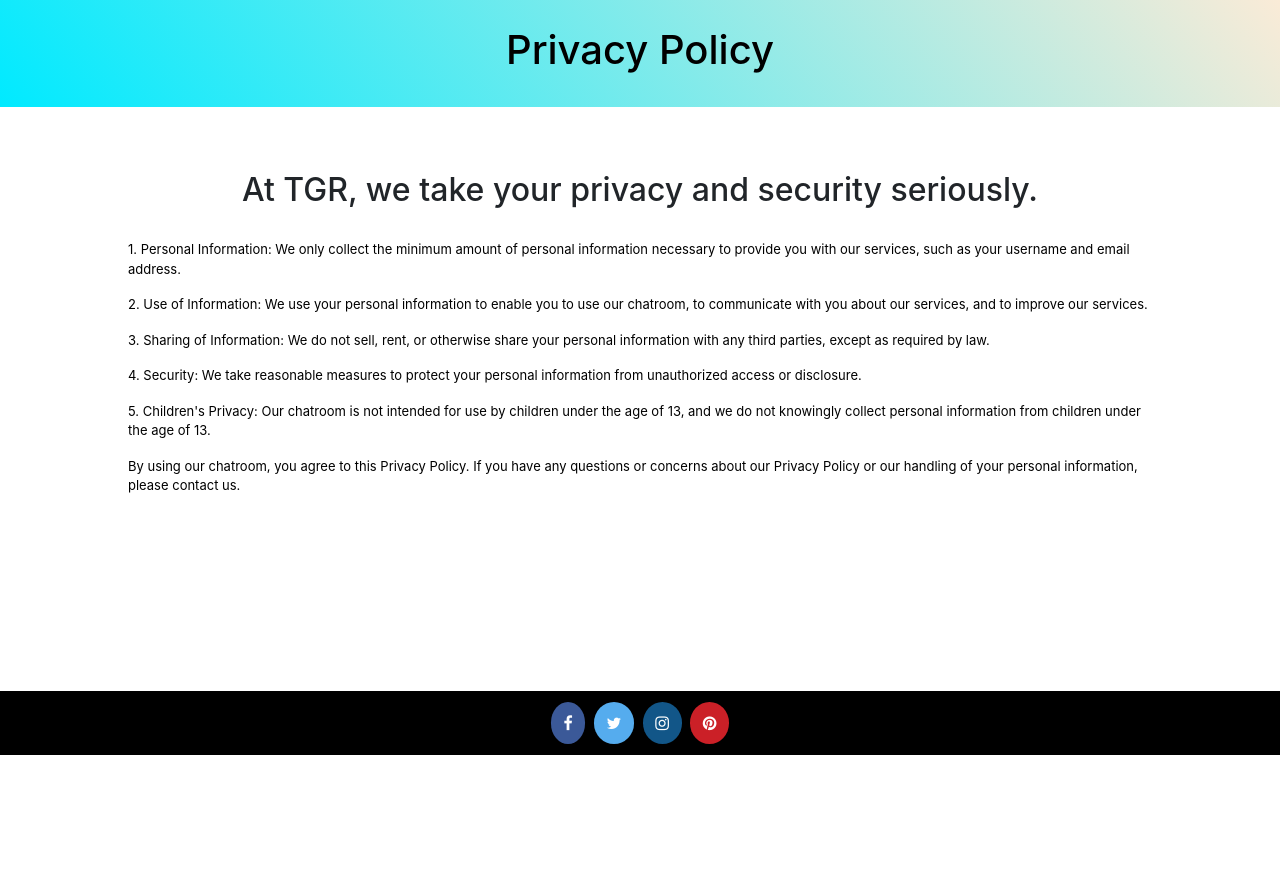
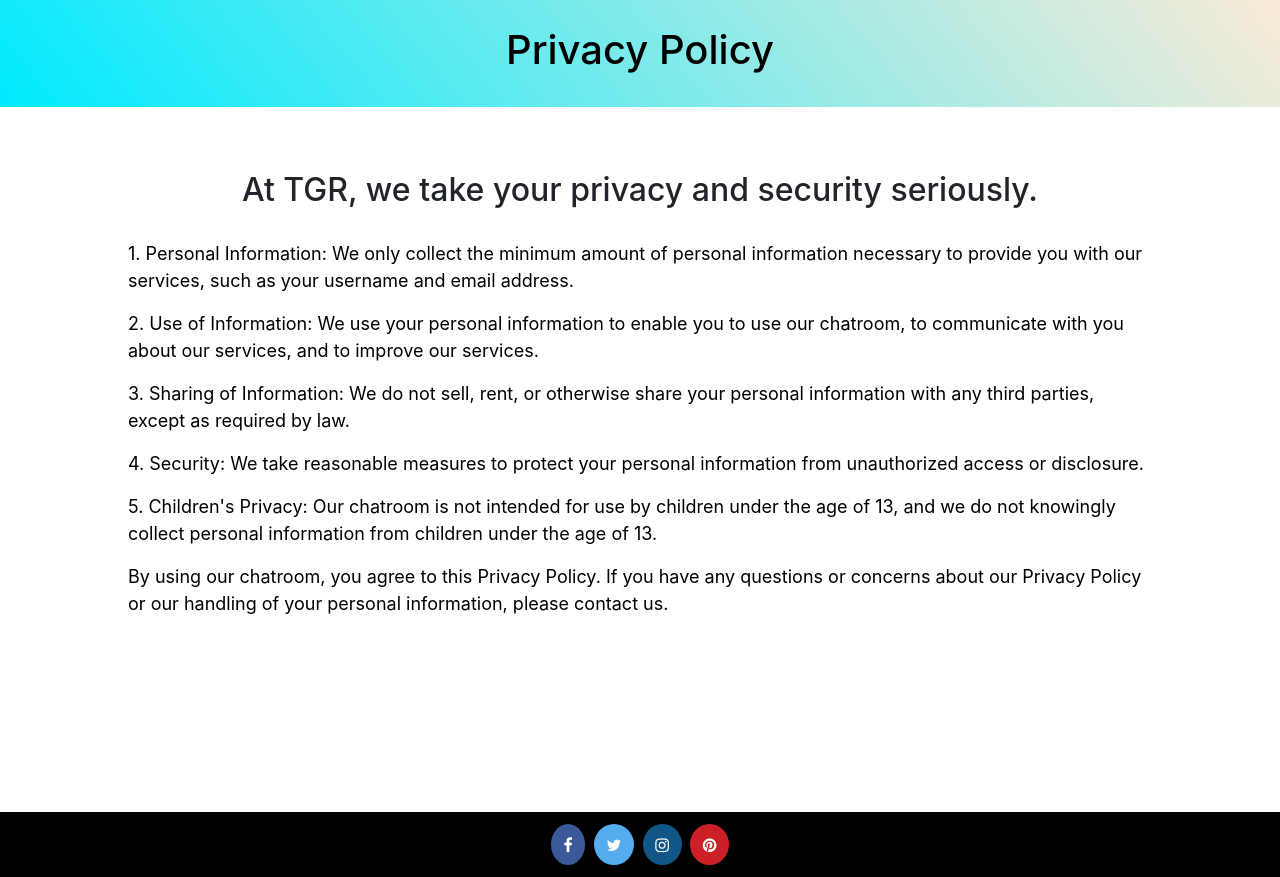
Before and after one commit to Syncline-blip/CITS3403-Project-1, a Flask app: page /privacy in a window 1280 px wide. Shown: the part 56-933 px from the top of the page. Before the commit the page ends 811 px from the top, so only its background shows below. Run offline with Flask 3, Linux system fonts and the light colour scheme; some libraries are stand-ins or nearby versions.

Commit message:
PrivP Font Size

```diff
--- a/website/static/css/privacy_policy.css
+++ b/website/static/css/privacy_policy.css
@@ -30,7 +30,7 @@
 
   .text-container {
     flex: 1;
-    font-size: small;
+    font-size: large;
     text-align: left;
     margin: auto;
   }
```
